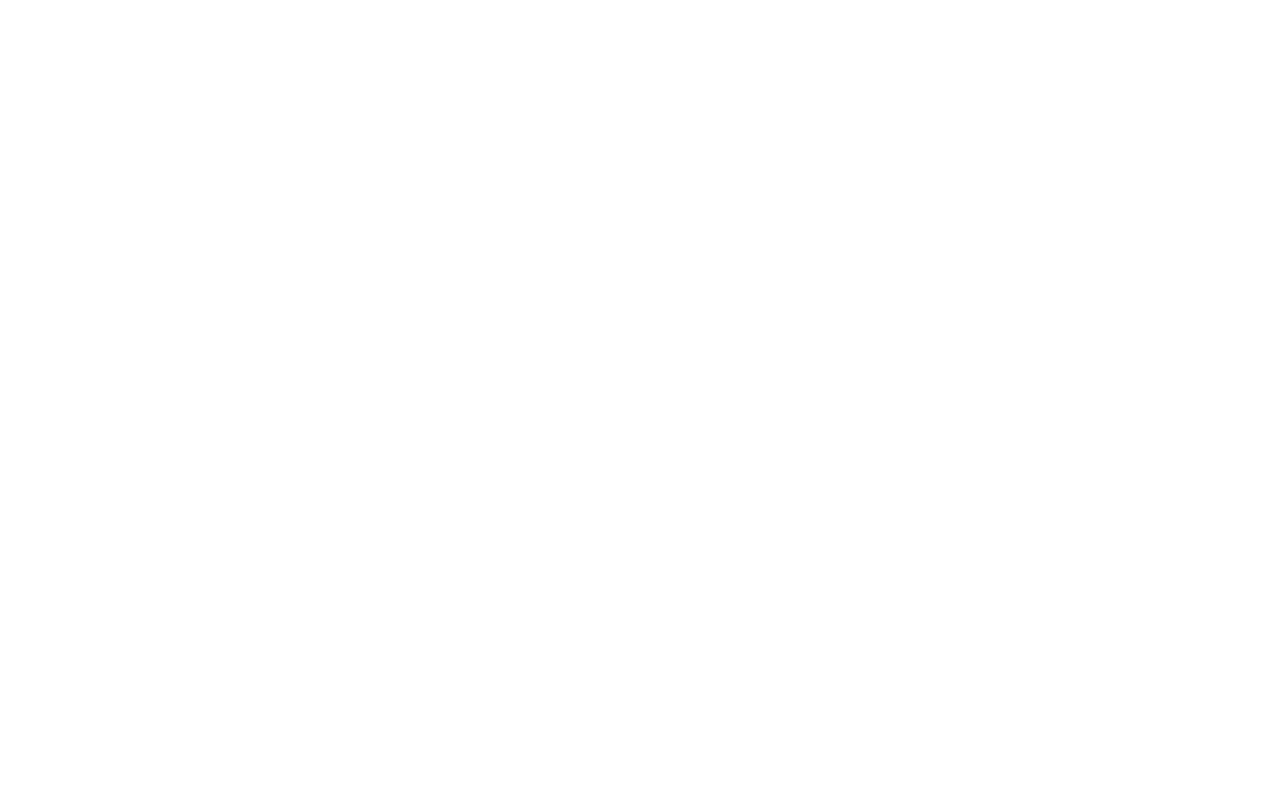
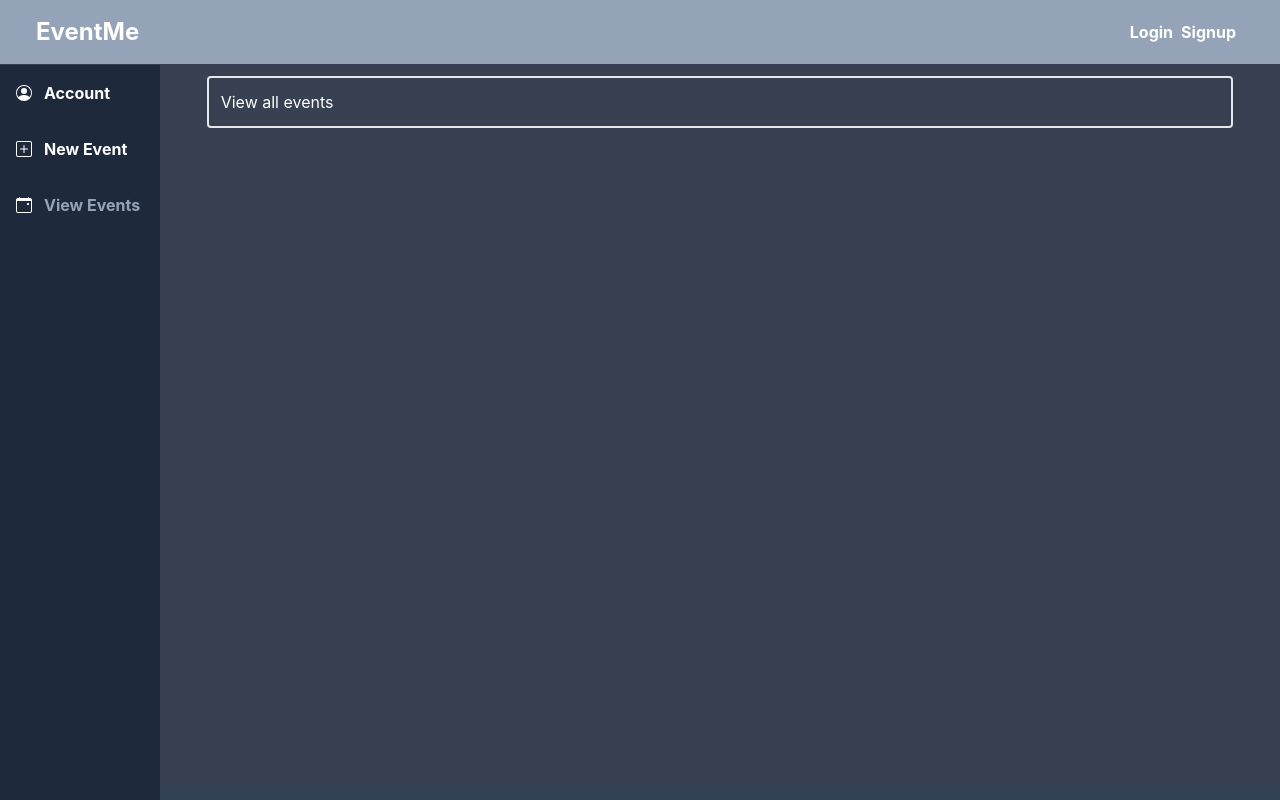
Before and after one commit to DavidHotaran/event-datetime-picker, a React (Create React App) app in the folder frontend/: page /account/user-events in a window 1280 px wide. Before the commit this address had no page. Built offline with nearby package versions, Linux system fonts and the light colour scheme.

Commit message:
added new routes

```diff
--- a/frontend/src/App.js
+++ b/frontend/src/App.js
@@ -1,9 +1,13 @@
-import './App.css';
+import { Routes, Route } from 'react-router-dom';
 import PageWrapper from './pages/pageWrapper';
 import Login from './pages/login';
 import SignUp from './pages/signup';
 import IndexPage from './pages/index';
-import { Routes, Route } from 'react-router-dom';
+import Account from './pages/account';
+import NewEvent from './pages/newEvent';
+import AllUserEvents from './pages/userEvents';
+import UserOverview from './pages/userOverview';
+
 
 function App() {
   return (
@@ -14,19 +18,32 @@
       >
         <Route
           index
-          element={<IndexPage/>}
-        >
-
-        </Route>
+          element={<IndexPage />}
+        />
         <Route
           path='login'
           element={<Login />}
-        >
-        </Route>
+        />
         <Route
           path='signup'
           element={<SignUp />}
+        />
+        <Route
+          path='account'
+          element={<Account />}
         >
+          <Route
+            path='new-event'
+            element={<NewEvent />}
+          />
+          <Route
+            path='user-events'
+            element={<AllUserEvents />}
+          />
+          <Route
+            path='overview'
+            element={<UserOverview />}
+          />
         </Route>
       </Route>
     </Routes>
--- a/frontend/src/components/Navbar.js
+++ b/frontend/src/components/Navbar.js
@@ -1,5 +1,6 @@
 import { NavLink } from "react-router-dom";
 import { useNavigate } from 'react-router-dom';
+import { PersonCircle } from 'react-bootstrap-icons';
 
 export default function Navbar() {
     const token = localStorage.getItem("token");
@@ -13,7 +14,7 @@
     };
 
     return (
-        <div className="bg-slate-400 flex justify-between px-9 py-4">
+        <div className="bg-slate-400 flex justify-between px-9 py-4 items-center">
             <Link
                 linkTo={'/'}
                 linkText={"EventMe"}
@@ -24,9 +25,10 @@
                     ? (
                         <>
                             <Link
-                                linkTo={'account'}
+                                linkTo={'account/overview'}
                                 linkText={userName}
                                 linkStyle={'pr-2'}
+                                icon={<PersonCircle className="mr-1 w-6 h-6" />}
                             />
                             <div className="cursor-pointer hover:text-slate-800 font-bold" onClick={handleLogout}>logout</div>
                         </>
@@ -42,17 +44,19 @@
                                 linkTo={'signup'}
                                 linkText={"Signup"}
                                 linkStyle={'pr-2'}
-                            /></>
+                            />
+                        </>
                     )
                 }
             </div>
         </div>
-    )
+    );
 };
 
-function Link({ linkTo, linkText, linkStyle = "" }) {
+function Link({ linkTo, linkText, linkStyle = "", icon }) {
     return (
-        <div className={`hover:text-slate-800 font-bold ${linkStyle}`}>
+        <div className={`hover:text-slate-800 font-bold ${linkStyle} flex`}>
+            {icon}
             <NavLink
                 to={linkTo}
                 className={({ isActive }) =>
@@ -62,5 +66,5 @@
                 {linkText}
             </NavLink>
         </div>
-    )
-}
+    );
+};
```
Also changed, not shown: frontend/src/App.css (deleted, +0 -38 lines), 1 other file (tests, documents, lock files or other folders).
